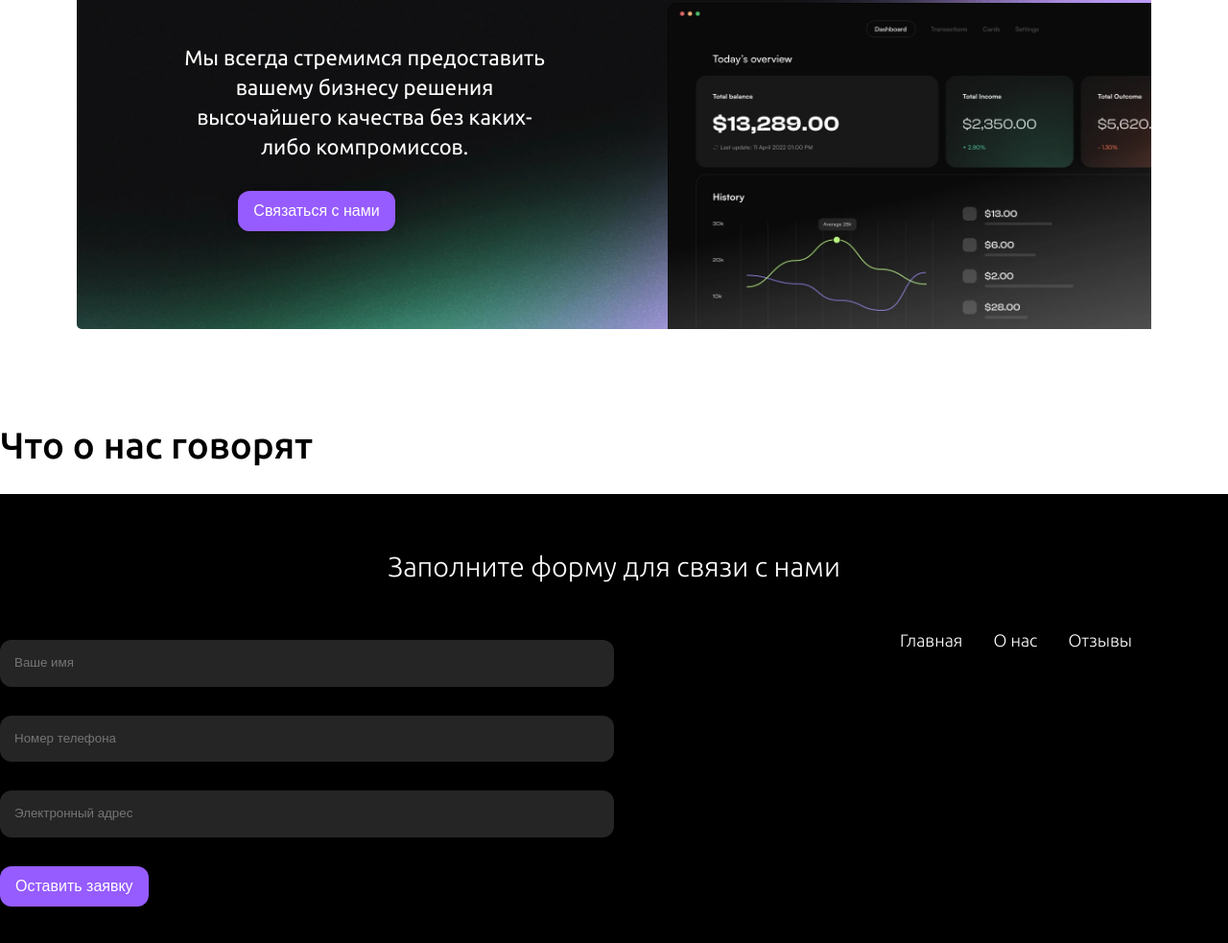
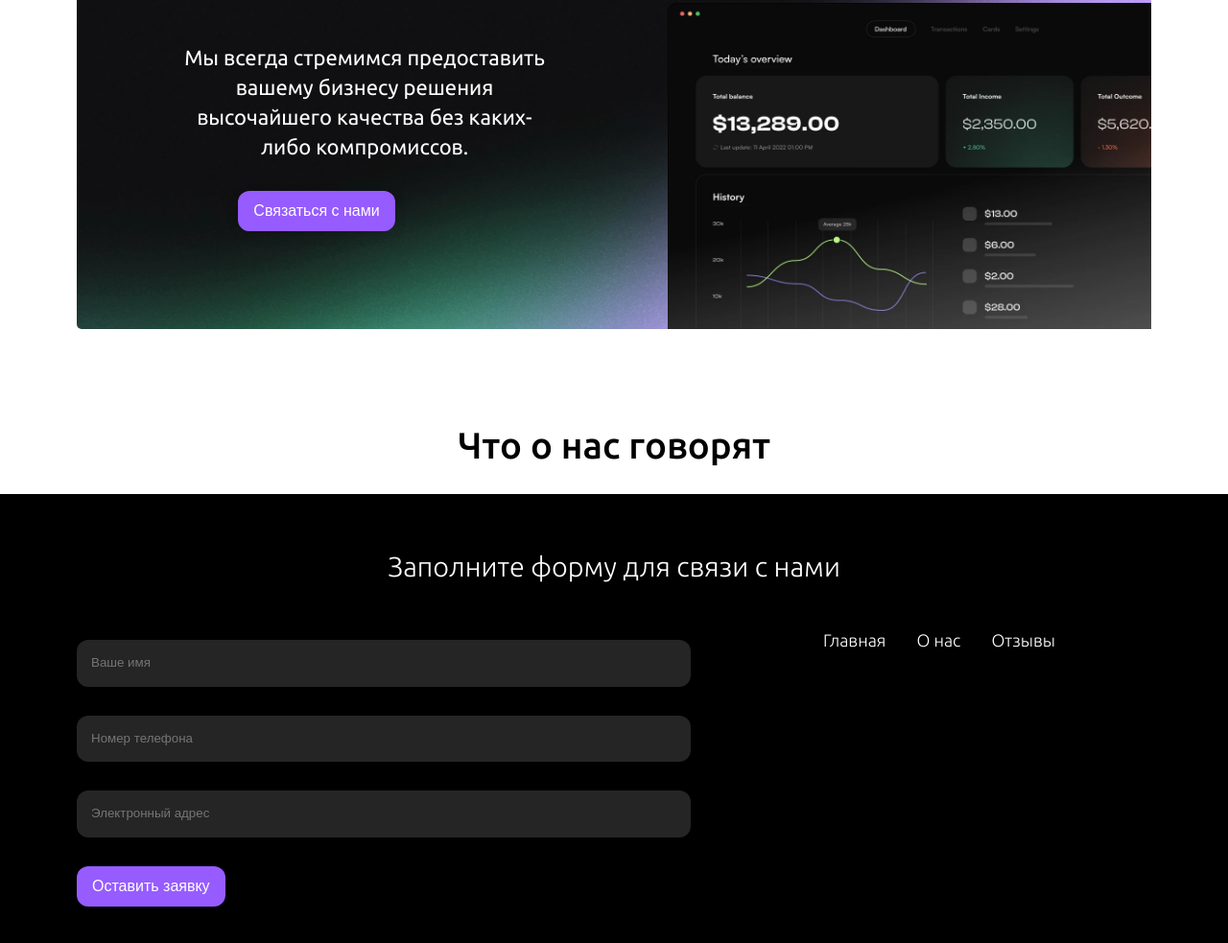
Before and after one commit to Lamperkat/landing, a plain HTML site: page index.html in a window 1280 px wide. Shown: the part 2462-3445 px from the top of the page at 96% size. Drawn offline with Linux system fonts and the light colour scheme.

Commit message:
fix position

```diff
--- a/index.html
+++ b/index.html
@@ -87,15 +87,17 @@
         </div>
     </section>
     <section class="testimonials">
-        <h1>
-            Что о нас говорят
-        </h1>
+        <div class="container">
+            <h1>
+                Что о нас говорят
+            </h1>
+
+        </div>
     </section>
     <section class="form">
         <h1 class="title">Заполните форму для связи с нами</h1>
         <div class="container">
             <div class="form__Content">
-
                 <form>
                     <div class="inputs__Container"></div>
                     <input type="text" placeholder="Ваше имя">
--- a/styles.css
+++ b/styles.css
@@ -218,6 +218,7 @@ input {
 }
 
 .form__Content {
+    margin: 0 80px;
     display: flex;
     justify-content: space-between;
 }
@@ -244,3 +245,7 @@ a:hover {
     color: rgb(150, 92, 255);
 
 }
+
+.testimonials h1 {
+    text-align: center;
+}
```
